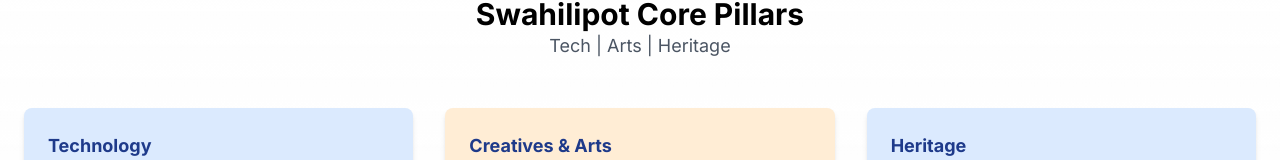
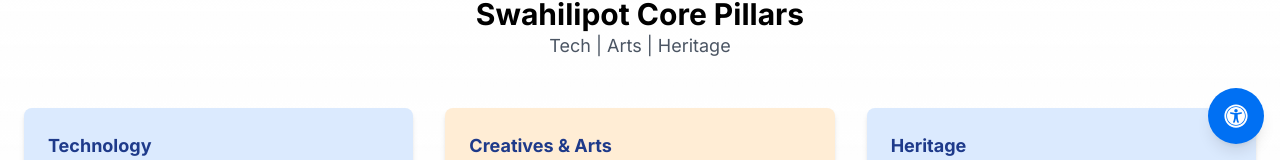
Before and after one commit to MosesKerempe/swahilipot-cloned, a Next.js app: page / in a window 1280 px wide. Shown: the part 640-800 px from the top of the page. Built offline with nearby package versions, Linux system fonts and the light colour scheme.

Commit message:
minor changes

```diff
--- a/src/layout/Layout.tsx
+++ b/src/layout/Layout.tsx
@@ -1,8 +1,10 @@
-import { ReactNode } from 'react';
+import { ReactNode, useState } from 'react';
 import Header from './Header';
 import Footer from './Footer';
 import MetaTags from './MetaTags';
 import { ThemeProvider } from '@/utils/themeContext';
+import AccessibilityButton from '@/components/accesibility/AccessibilityButton';
+import AccessibilityMenu from '@/components/accesibility/AccessibilityMenu';
 
 interface LayoutProps {
   children: ReactNode;
@@ -17,6 +19,8 @@
   description = 'SwahiliPot Hub is a collaborative space for technology, arts, and culture in Mombasa, Kenya.',
   image = '/images/og-image.jpg'
 }: LayoutProps) {
+  const [isAccessibilityMenuOpen, setIsAccessibilityMenuOpen] = useState(false);
+
   return (
     <ThemeProvider>
       <MetaTags title={title} description={description} image={image} />
@@ -24,6 +28,13 @@
         <Header />
         <main className="flex-grow">{children}</main>
         <Footer />
+
+        {/* Accessibility Features */}
+        <AccessibilityButton onClick={() => setIsAccessibilityMenuOpen(true)} />
+        <AccessibilityMenu
+          isOpen={isAccessibilityMenuOpen}
+          onClose={() => setIsAccessibilityMenuOpen(false)}
+        />
       </div>
     </ThemeProvider>
   );
```
